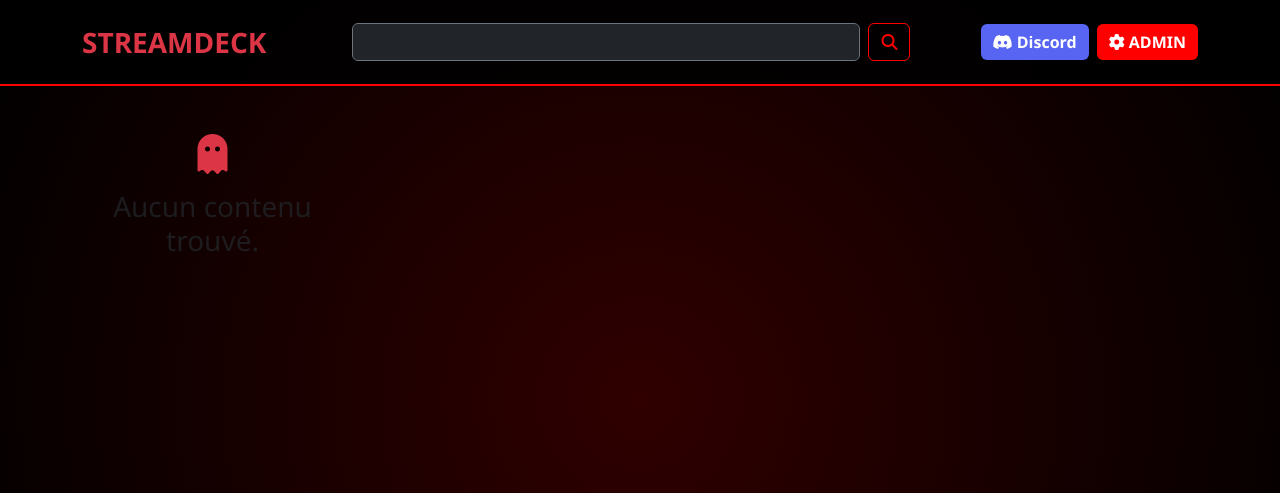
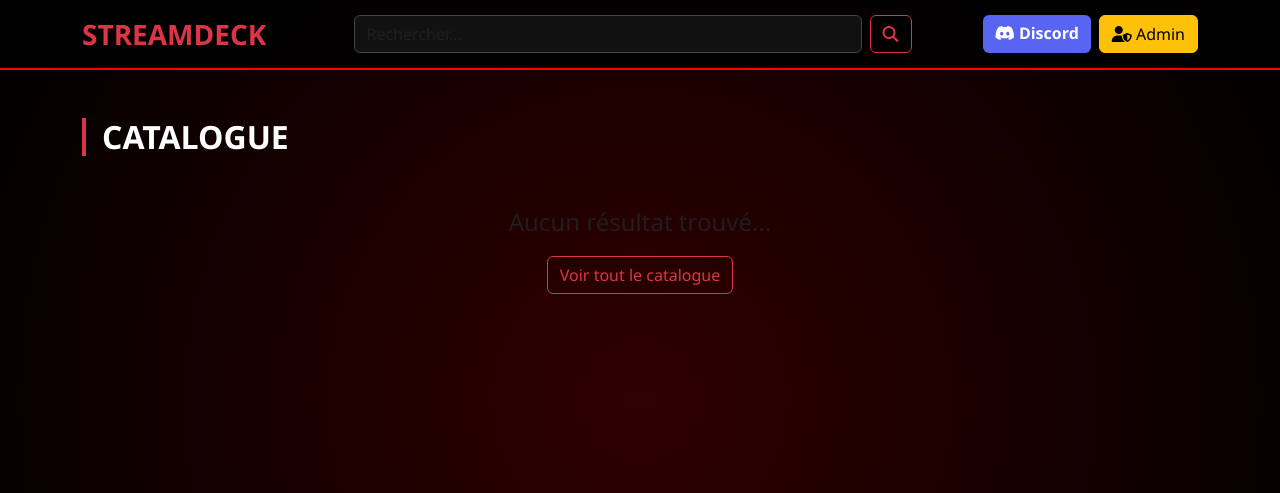
Before and after one commit to vguillotduenas-dotcom/StreamDeck, a Flask app: page / in a window 1280 px wide. Shown: the top 493 px of the page. Run offline with Flask 3, Linux system fonts and the light colour scheme; a user stored in the database is signed in.

Commit message:
Update index.html

```diff
--- a/templates/index.html
+++ b/templates/index.html
@@ -6,88 +6,82 @@
     <title>StreamDeck - Accueil</title>
     <link href="https://cdn.jsdelivr.net/npm/bootstrap@5.3.2/dist/css/bootstrap.min.css" rel="stylesheet">
     <link rel="stylesheet" href="https://cdnjs.cloudflare.com/ajax/libs/font-awesome/6.4.2/css/all.min.css">
-
     <style>
-        /* TON DESIGN NOIR ET ROUGE */
         body {
             background: radial-gradient(circle at center, #300000 0%, #000000 100%);
-            color: #fff;
+            color: white;
             min-height: 100vh;
             font-family: 'Segoe UI', sans-serif;
         }
         .navbar { background: rgba(0,0,0,0.9); border-bottom: 2px solid #ff0000; }
-        .btn-danger { background-color: #ff0000; border: none; font-weight: bold; text-transform: uppercase; }
-        .btn-danger:hover { background-color: #cc0000; box-shadow: 0 0 15px rgba(255, 0, 0, 0.5); }
-        .btn-outline-danger { color: #ff0000; border-color: #ff0000; }
-        .btn-discord { background: #5865F2; color: white; border: none; font-weight: bold; }
-        .btn-discord:hover { background: #4752C4; }
-
-        /* STYLE DES AFFICHES */
         .card {
-            background: rgba(0, 0, 0, 0.8);
-            border: 1px solid #ff0000;
-            border-radius: 10px;
-            box-shadow: 0 0 10px rgba(255, 0, 0, 0.2);
-            transition: transform 0.3s;
+            background: rgba(255, 255, 255, 0.05);
+            border: 1px solid #444;
+            transition: 0.3s;
+            overflow: hidden;
         }
         .card:hover {
-            transform: scale(1.05);
-            box-shadow: 0 0 20px rgba(255, 0, 0, 0.6);
-            z-index: 2;
+            border-color: #ff0000;
+            transform: translateY(-5px);
+            box-shadow: 0 0 15px rgba(255, 0, 0, 0.4);
         }
-        .card-img-top {
-            border-top-left-radius: 10px;
-            border-top-right-radius: 10px;
-            height: 350px;
-            object-fit: cover;
-        }
+        .btn-danger { background-color: #ff0000; border: none; font-weight: bold; }
+        .btn-discord { background: #5865F2; color: white; border: none; font-weight: bold; }
+        .search-bar { background: #111; border: 1px solid #444; color: white; }
+        .search-bar:focus { background: #222; color: white; border-color: #ff0000; box-shadow: none; }
     </style>
 </head>
 <body>
 
-    <nav class="navbar navbar-expand-lg navbar-dark mb-4 p-3">
-        <div class="container d-flex flex-wrap justify-content-between align-items-center">
+    <nav class="navbar navbar-expand-lg navbar-dark sticky-top">
+        <div class="container">
             <a class="navbar-brand text-danger fw-bold fs-3" href="/">STREAMDECK</a>
 
-            <form class="d-flex mx-auto my-2 my-lg-0 w-50" action="/" method="GET">
-                <input class="form-control me-2 bg-dark text-white border-secondary" type="search" name="q" placeholder="Rechercher un film, une série...">
+            <form class="d-flex mx-auto w-50" action="/" method="GET">
+                <input class="form-control me-2 search-bar" type="search" name="q" placeholder="Rechercher...">
                 <button class="btn btn-outline-danger" type="submit"><i class="fas fa-search"></i></button>
             </form>
 
             <div class="d-flex gap-2">
-                <a href="TON_LIEN_DISCORD" class="btn btn-discord" target="_blank"><i class="fab fa-discord"></i> Discord</a>
-                {% if current_user.is_authenticated and current_user.role == 'admin' %}
-                    <a href="/admin" class="btn btn-danger"><i class="fas fa-cog"></i> Admin</a>
+                <a href="https://discord.gg/yGwPtXKEu" target="_blank" class="btn btn-discord">
+                    <i class="fab fa-discord"></i> Discord
+                </a>
+                {% if current_user.role == 'admin' %}
+                <a href="/admin" class="btn btn-warning"><i class="fas fa-user-shield"></i> Admin</a>
                 {% endif %}
             </div>
         </div>
     </nav>
 
-    <div class="container pb-5">
-        <div class="row row-cols-2 row-cols-md-3 row-cols-lg-4 g-4">
+    <div class="container mt-5">
+        <h2 class="text-uppercase fw-bold mb-4 border-start border-danger border-4 ps-3">Catalogue</h2>
+
+        <div class="row row-cols-2 row-cols-md-3 row-cols-lg-5 g-4">
             {% for f in films %}
             <div class="col">
-                <div class="card h-100 text-center">
-                    <img src="{{ f.img }}" class="card-img-top" alt="{{ f.nom }}">
-                    <div class="card-body d-flex flex-column">
-                        <h5 class="card-title fw-bold text-white mb-3">{{ f.nom }}</h5>
-                        <div class="mt-auto">
-                            {% if f.type == 'film' %}
-                                <a href="{{ f.lien }}" class="btn btn-danger w-100" target="_blank"><i class="fas fa-play me-2"></i>Regarder</a>
-                            {% else %}
-                                <a href="/serie/{{ f.id }}" class="btn btn-danger w-100"><i class="fas fa-list me-2"></i>Épisodes</a>
-                            {% endif %}
-                        </div>
+                <div class="card h-100">
+                    <img src="{{ f.img }}" class="card-img-top" style="height: 250px; object-fit: cover;" alt="{{ f.nom }}">
+                    <div class="card-body p-2 text-center">
+                        <h6 class="card-title text-truncate mb-2">{{ f.nom }}</h6>
+                        {% if f.type == 'film' %}
+                            <a href="{{ f.lien }}" class="btn btn-sm btn-danger w-100" target="_blank">Regarder</a>
+                        {% else %}
+                            <a href="/serie/{{ f.id }}" class="btn btn-sm btn-danger w-100">Épisodes</a>
+                        {% endif %}
                     </div>
                 </div>
             </div>
-            {% else %}
-            <div class="col-12 text-center mt-5">
-                <h3 class="text-muted"><i class="fas fa-ghost mb-3 fs-1 text-danger"></i><br>Aucun contenu trouvé.</h3>
-            </div>
             {% endfor %}
         </div>
+
+        {% if not films %}
+        <div class="text-center mt-5">
+            <p class="text-muted fs-4">Aucun résultat trouvé...</p>
+            <a href="/" class="btn btn-outline-danger">Voir tout le catalogue</a>
+        </div>
+        {% endif %}
     </div>
 
+    <script src="https://cdn.jsdelivr.net/npm/bootstrap@5.3.2/dist/js/bootstrap.bundle.min.js"></script>
 </body>
 </html>
```
